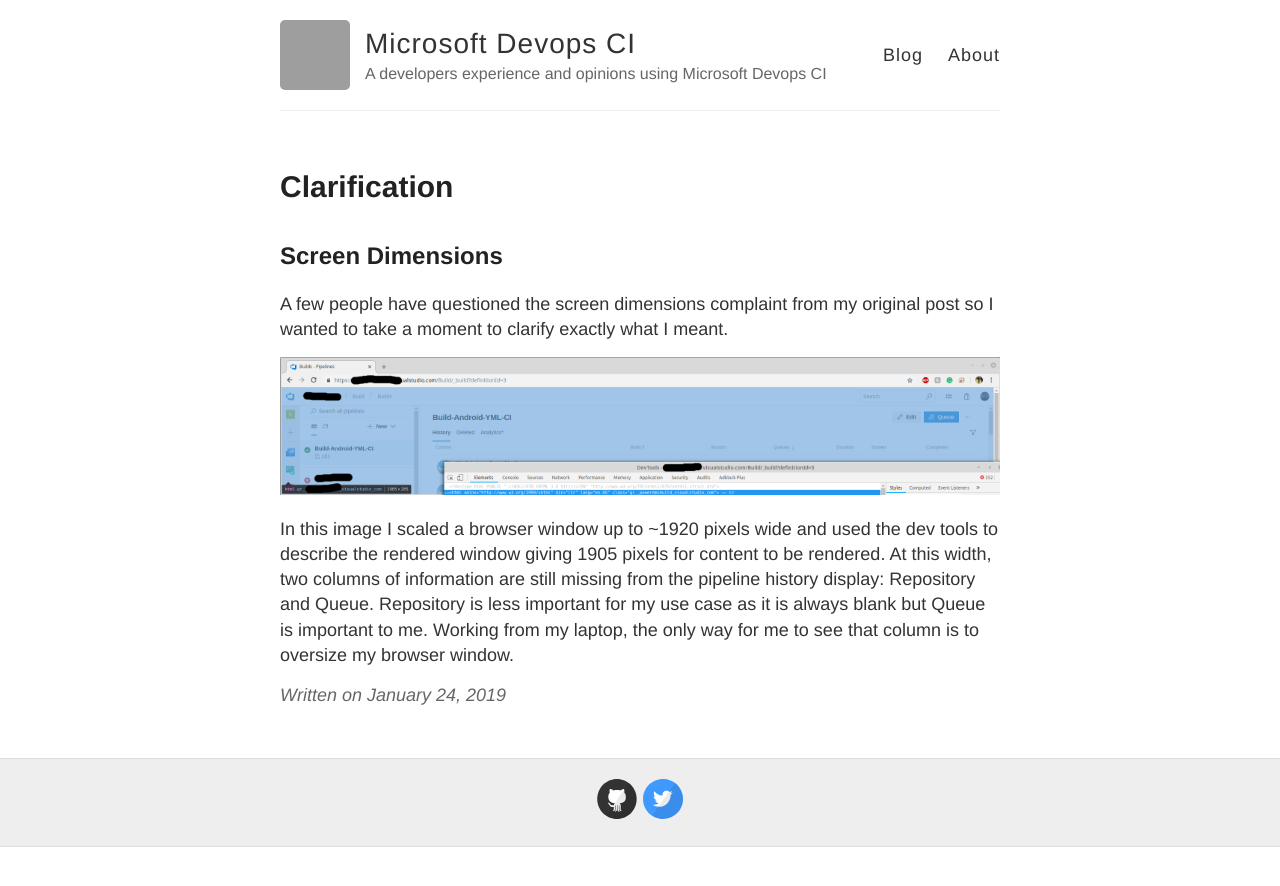
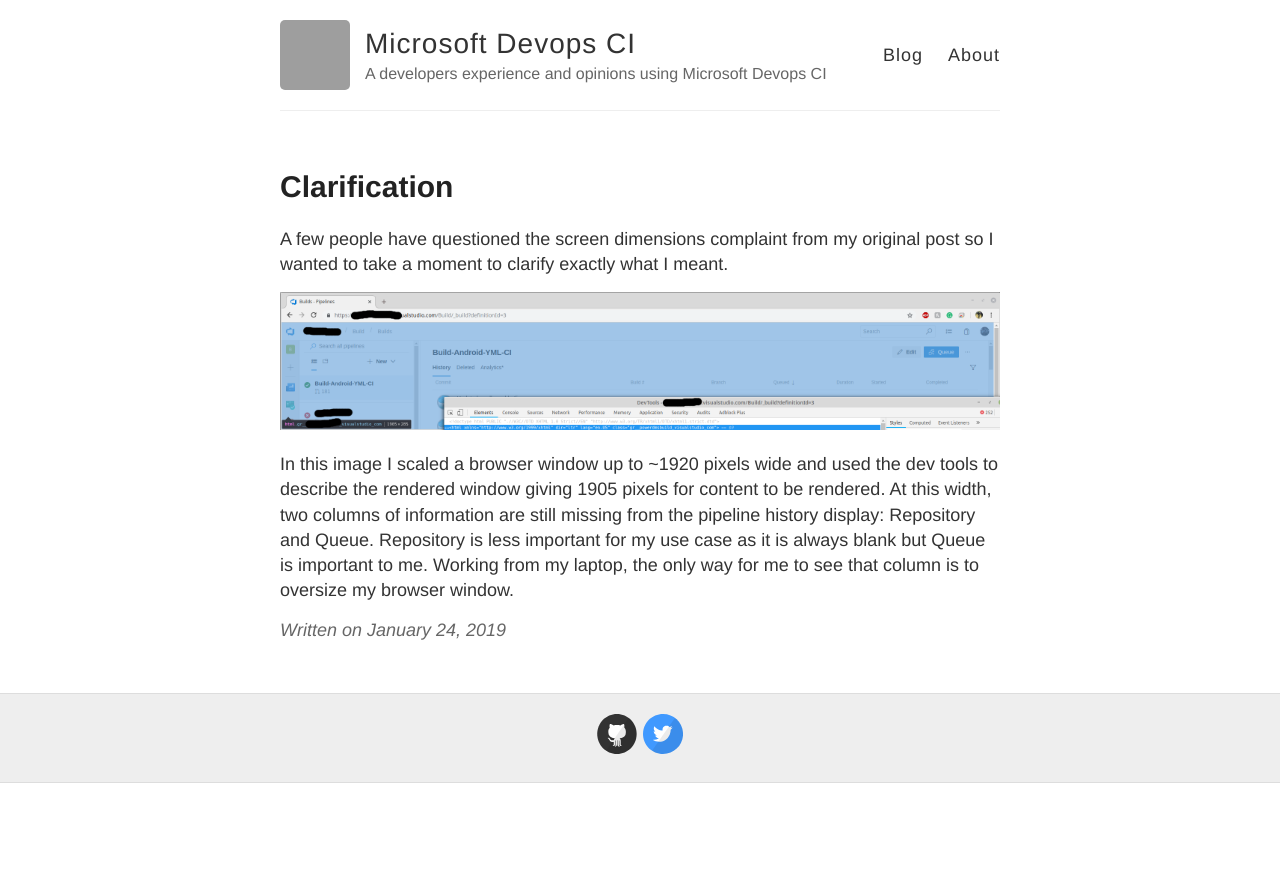
Before and after one commit to ToxicBakery/vsts-devops, a Jekyll site: the page built from _posts/2019-01-24-dimensions.markdown, in a window 1280 px wide. Shown: the top 886 px of the page. Built offline with Jekyll 4.4.1, drawn with Linux system fonts in a browser that asks for light colours; grey boxes are pictures that could not be loaded.

Commit message:
Update 2019-01-24-dimensions.markdown
Improving excerpts

```diff
--- a/_posts/2019-01-24-dimensions.markdown
+++ b/_posts/2019-01-24-dimensions.markdown
@@ -5,8 +5,6 @@ date:   2019-01-24 08:40:00 -0500
 categories: microsoft devops
 ---
 
-## Screen Dimensions
-
 A few people have questioned the screen dimensions complaint from my original post so I wanted to take a moment to clarify exactly what I meant.
 
 ![DevOps Is Down]({{ site.baseurl }}/images/screen-dimensions-1920-too-small.png)
```
